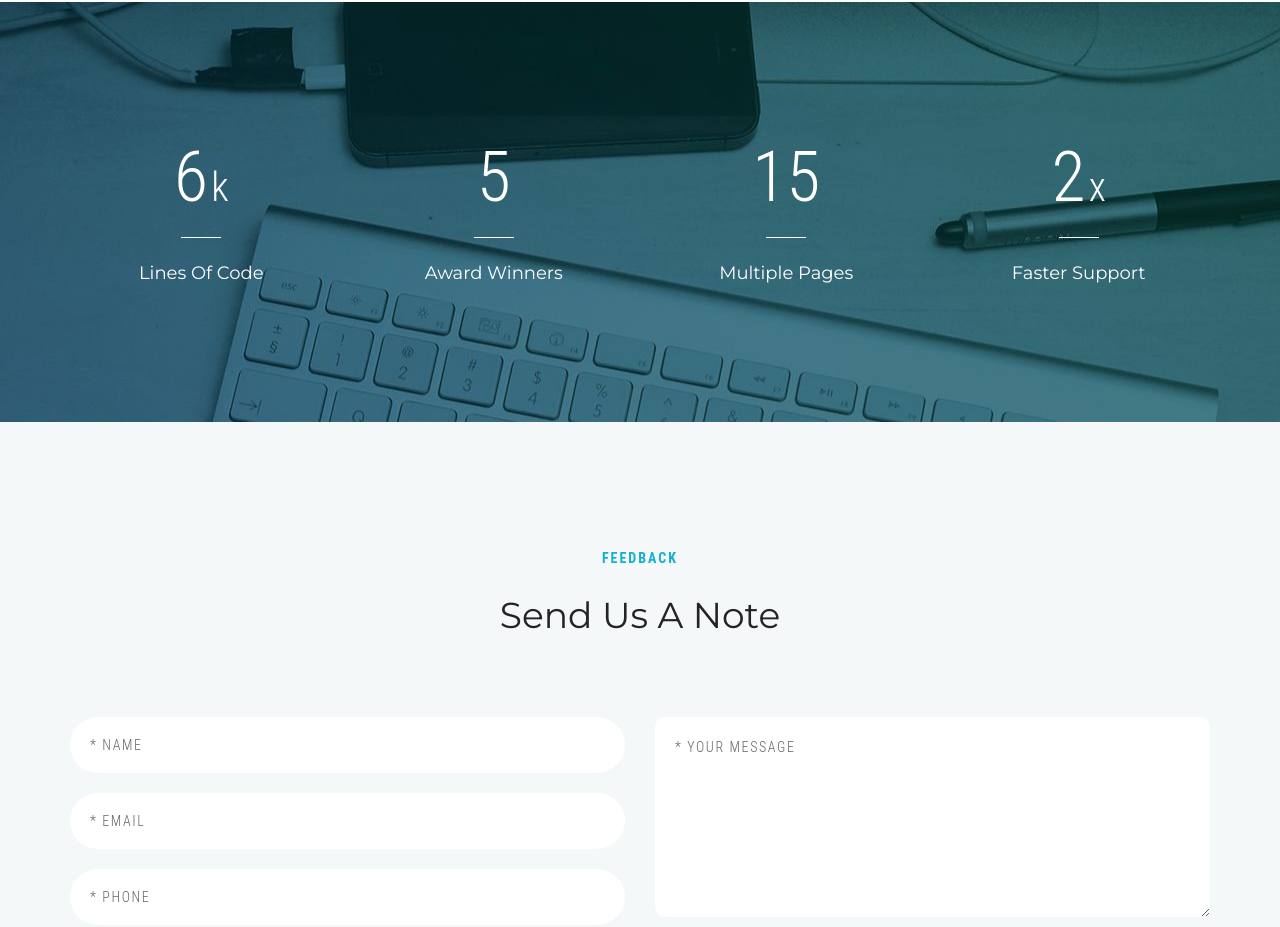
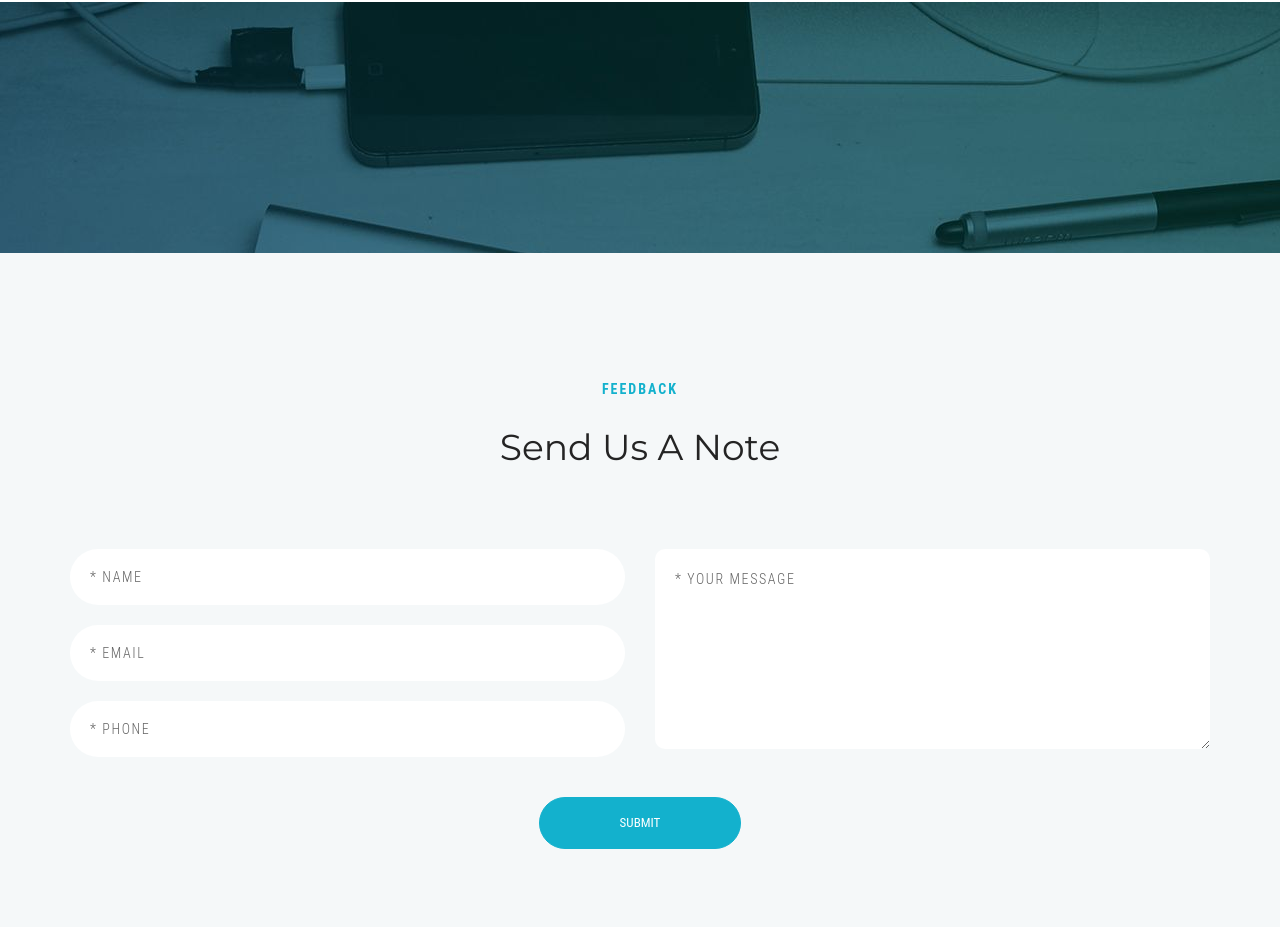
Before and after one commit to VapeNationZ/DTOXD_website, a plain HTML site: page HTML/index.html in a window 1280 px wide. Shown: the part 6536-7463 px from the top of the page. Drawn offline with nearby package versions, Linux system fonts and the light colour scheme; some packages are replaced by stand-ins of ours; a script that the page names is missing.

Commit message:
Removed counter data

```diff
--- a/HTML/index.html
+++ b/HTML/index.html
@@ -431,39 +431,7 @@
         <div class="container g-padding-y-80--xs g-padding-y-125--sm">
             <div class="row">
                 <div class="col-md-3 col-xs-6 g-full-width--xs g-margin-b-70--xs g-margin-b-0--lg">
-                    <div class="g-text-center--xs">
-                        <div class="g-margin-b-10--xs">
-                            <figure class="g-display-inline-block--xs g-font-size-70--xs g-color--white js__counter">6</figure>
-                            <span class="g-font-size-40--xs g-color--white">k</span>
-                        </div>
-                        <div class="center-block g-hor-divider__solid--white g-width-40--xs g-margin-b-25--xs"></div>
-                        <h4 class="g-font-size-18--xs g-color--white">Lines of Code</h4>
-                    </div>
-                </div>
-                <div class="col-md-3 col-xs-6 g-full-width--xs g-margin-b-70--xs g-margin-b-0--lg">
-                    <div class="g-text-center--xs">
-                        <figure class="g-display-block--xs g-font-size-70--xs g-color--white g-margin-b-10--xs js__counter">5</figure>
-                        <div class="center-block g-hor-divider__solid--white g-width-40--xs g-margin-b-25--xs"></div>
-                        <h4 class="g-font-size-18--xs g-color--white">Award Winners</h4>
-                    </div>
-                </div>
-                <div class="col-md-3 col-xs-6 g-full-width--xs g-margin-b-70--xs g-margin-b-0--sm">
-                    <div class="g-text-center--xs">
-                        <figure class="g-display-block--xs g-font-size-70--xs g-color--white g-margin-b-10--xs js__counter">15</figure>
-                        <div class="center-block g-hor-divider__solid--white g-width-40--xs g-margin-b-25--xs"></div>
-                        <h4 class="g-font-size-18--xs g-color--white">Multiple Pages</h4>
-                    </div>
-                </div>
-                <div class="col-md-3 col-xs-6 g-full-width--xs">
-                    <div class="g-text-center--xs">
-                        <div class="g-margin-b-10--xs">
-                            <figure class="g-display-inline-block--xs g-font-size-70--xs g-color--white js__counter">2</figure>
-                            <span class="g-font-size-40--xs g-color--white">x</span>
-                        </div>
-                        <div class="center-block g-hor-divider__solid--white g-width-40--xs g-margin-b-25--xs"></div>
-                        <h4 class="g-font-size-18--xs g-color--white">Faster Support</h4>
-                    </div>
-                </div>
+
                 </div>
             </div>
         </div>
```
Lines whose indentation alone changed are shown as unchanged.
